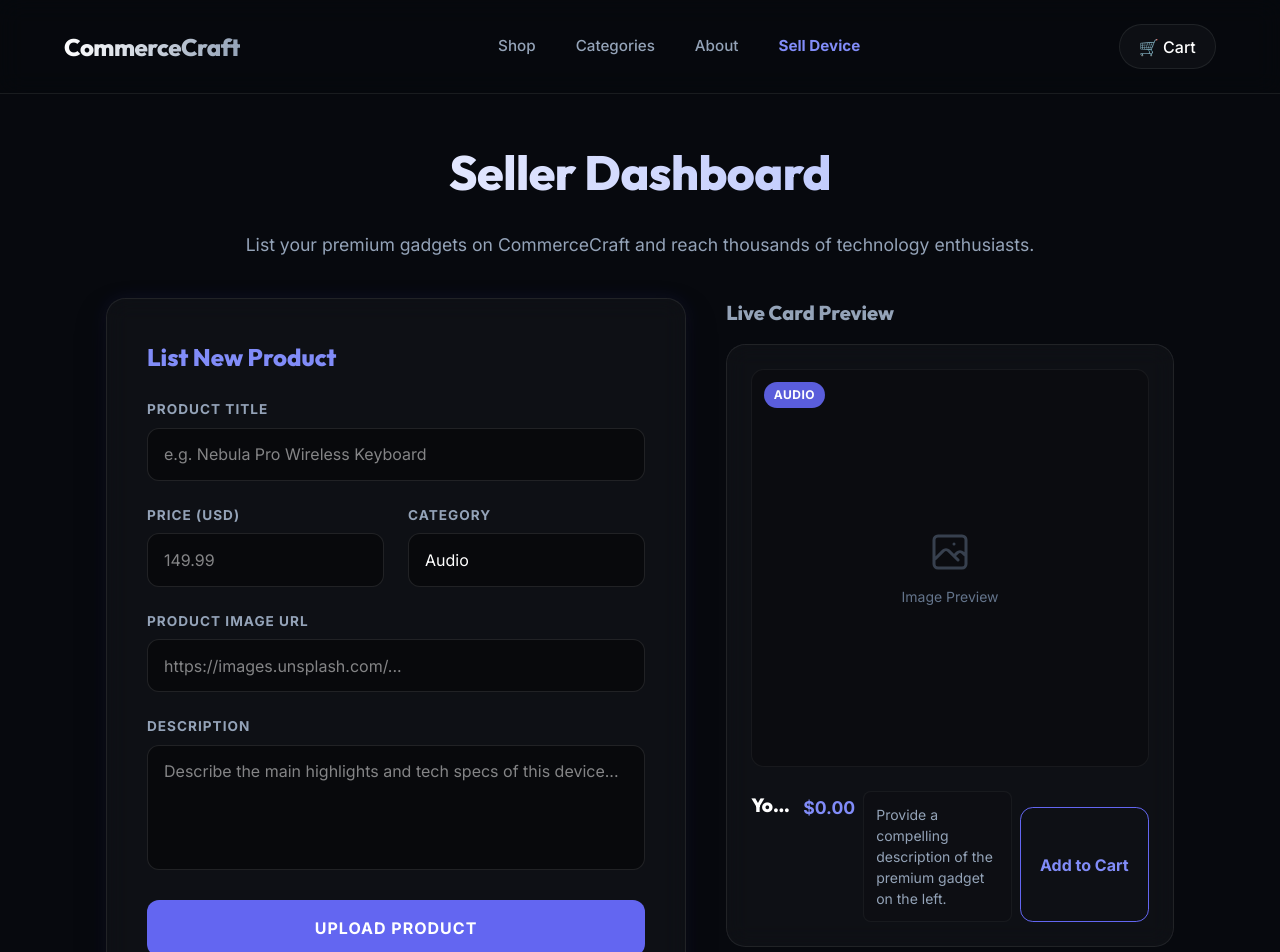
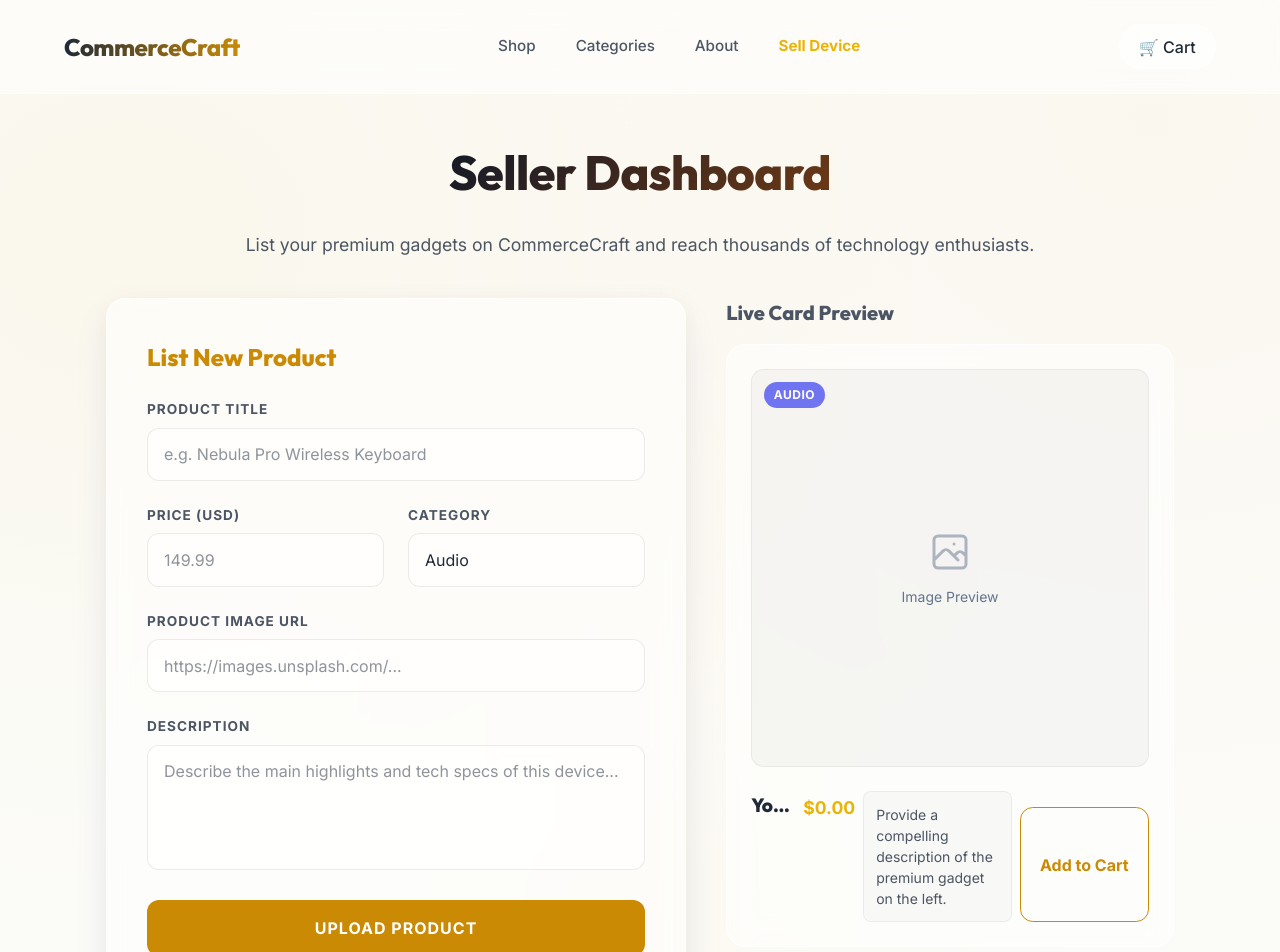
Before and after one commit to abdulrahman2202/CommerceCraft, a React (Vite) app in the folder frontend/ecommerce-app/: page /upload in a window 1280 px wide. Shown: the top 952 px of the page. Built offline with nearby package versions, Linux system fonts and the light colour scheme.

Commit message:
white and yellow theme is added

```diff
--- a/frontend/ecommerce-app/src/index.css
+++ b/frontend/ecommerce-app/src/index.css
@@ -1,14 +1,14 @@
 @import "tailwindcss";
 
 :root {
-    --bg-dark: #07090e;
-    --text-main: #f8fafc;
-    --text-muted: #94a3b8;
-    --accent: #6366f1;
-    --accent-light: #818cf8;
-    --accent-glow: rgba(99, 102, 241, 0.4);
-    --glass-bg: rgba(255, 255, 255, 0.03);
-    --glass-border: rgba(255, 255, 255, 0.08);
+    --bg-light: #fbfbf8;
+    --text-main: #1f2937;
+    --text-muted: #4b5563;
+    --accent: #ca8a04;
+    --accent-light: #eab308;
+    --accent-glow: rgba(234, 179, 8, 0.2);
+    --glass-bg: rgba(255, 255, 255, 0.55);
+    --glass-border: rgba(255, 255, 255, 0.7);
 }
 
 * {
@@ -18,11 +18,16 @@
 }
 
 body {
-    background-color: var(--bg-dark);
+    background-color: var(--bg-light);
+    background-image:
+        radial-gradient(at 10% 20%, rgba(234, 179, 8, 0.05) 0px, transparent 50%),
+        radial-gradient(at 90% 10%, rgba(245, 158, 11, 0.04) 0px, transparent 50%),
+        radial-gradient(at 50% 80%, rgba(251, 191, 36, 0.03) 0px, transparent 50%);
     color: var(--text-main);
     font-family: 'Inter', sans-serif;
     line-height: 1.5;
     overflow-x: hidden;
+    min-height: 100vh;
 }
 
 h1,
@@ -48,8 +53,8 @@ a {
     justify-content: space-between;
     align-items: center;
     padding: 1.5rem 4rem;
-    background: rgba(7, 9, 14, 0.7);
-    backdrop-filter: blur(12px);
+    background: rgba(255, 255, 255, 0.55);
+    backdrop-filter: blur(20px);
     border-bottom: 1px solid var(--glass-border);
     z-index: 1000;
     transition: all 0.3s ease;
@@ -59,7 +64,7 @@ a {
     font-size: 1.5rem;
     font-weight: 800;
     letter-spacing: -0.5px;
-    background: linear-gradient(90deg, #fff, #94a3b8);
+    background: linear-gradient(90deg, #1f2937, #ca8a04);
     -webkit-background-clip: text;
     background-clip: text;
     -webkit-text-fill-color: transparent;
@@ -87,7 +92,7 @@ a {
     border: 1px solid var(--glass-border);
     padding: 0.6rem 1.2rem;
     border-radius: 2rem;
-    color: white;
+    color: var(--text-main);
     font-weight: 500;
     cursor: pointer;
     transition: all 0.3s;
@@ -99,6 +104,7 @@ a {
 .cart-btn:hover {
     background: var(--accent);
     border-color: var(--accent);
+    color: white;
     box-shadow: 0 0 15px var(--accent-glow);
 }
 
@@ -122,7 +128,7 @@ a {
     transform: translateX(-50%);
     width: 600px;
     height: 600px;
-    background: radial-gradient(circle, var(--accent-glow) 0%, rgba(7, 9, 14, 0) 70%);
+    background: radial-gradient(circle, var(--accent-glow) 0%, rgba(255, 255, 255, 0) 70%);
     z-index: -1;
     border-radius: 50%;
     filter: blur(60px);
@@ -136,10 +142,10 @@ a {
 .hero-badge {
     display: inline-block;
     padding: 0.4rem 1rem;
-    background: rgba(99, 102, 241, 0.1);
-    border: 1px solid rgba(99, 102, 241, 0.2);
+    background: rgba(234, 179, 8, 0.12);
+    border: 1px solid rgba(234, 179, 8, 0.25);
     border-radius: 2rem;
-    color: var(--accent-light);
+    color: #b45309;
     font-size: 0.85rem;
     font-weight: 600;
     margin-bottom: 1.5rem;
@@ -152,7 +158,7 @@ a {
     font-weight: 800;
     line-height: 1.1;
     margin-bottom: 1.5rem;
-    background: linear-gradient(to right, #fff, #a5b4fc);
+    background: linear-gradient(135deg, #111827 30%, #b45309 100%);
     -webkit-background-clip: text;
     background-clip: text;
     -webkit-text-fill-color: transparent;
@@ -181,8 +187,9 @@ a {
 
 .hero-btn:hover {
     transform: translateY(-3px) scale(1.02);
-    box-shadow: 0 8px 30px rgba(99, 102, 241, 0.6);
+    box-shadow: 0 8px 30px rgba(202, 138, 4, 0.45);
     background: var(--accent-light);
+    color: #1f2937;
 }
 
 /* Products Section */
@@ -233,8 +240,8 @@ a {
 
 .product-card:hover {
     transform: translateY(-8px);
-    border-color: rgba(99, 102, 241, 0.3);
-    box-shadow: 0 15px 30px rgba(0, 0, 0, 0.4), 0 0 20px rgba(99, 102, 241, 0.1);
+    border-color: rgba(202, 138, 4, 0.4);
+    box-shadow: 0 15px 35px rgba(31, 38, 135, 0.08), 0 0 20px rgba(234, 179, 8, 0.1);
 }
 
 .product-card:hover::before {
@@ -244,7 +251,7 @@ a {
 .product-image {
     width: 100%;
     aspect-ratio: 1;
-    background: rgba(0, 0, 0, 0.2);
+    background: rgba(0, 0, 0, 0.03);
     border-radius: 0.8rem;
     margin-bottom: 1.5rem;
     display: flex;
@@ -289,7 +296,7 @@ a {
     padding: 0.8rem;
     background: transparent;
     border: 1px solid var(--accent);
-    color: var(--accent-light);
+    color: var(--accent);
     border-radius: 0.8rem;
     font-weight: 600;
     cursor: pointer;
@@ -303,6 +310,8 @@ a {
 
 .add-btn:hover {
     box-shadow: 0 0 15px var(--accent-glow);
+    background: var(--accent) !important;
+    color: white !important;
 }
 
 @keyframes fadeUp {
@@ -346,7 +355,7 @@ a {
     font-size: 3rem;
     font-weight: 800;
     margin-bottom: 1.5rem;
-    background: linear-gradient(to right, #fff, #a5b4fc);
+    background: linear-gradient(135deg, #111827 30%, #b45309 100%);
     -webkit-background-clip: text;
     background-clip: text;
     -webkit-text-fill-color: transparent;
@@ -359,11 +368,11 @@ a {
     border-radius: 1.2rem;
     padding: 2.5rem;
     backdrop-filter: blur(12px);
-    box-shadow: 0 15px 30px rgba(0, 0, 0, 0.4), 0 0 20px rgba(99, 102, 241, 0.1);
+    box-shadow: 0 15px 35px rgba(31, 38, 135, 0.08), 0 0 20px rgba(234, 179, 8, 0.05);
     max-width: 650px;
     margin: 1.5rem auto 0 auto;
     text-align: left;
-    color: #e2e8f0;
+    color: var(--text-main);
 }
 
 .categories-grid {
@@ -388,8 +397,8 @@ a {
 
 .category-card:hover {
     transform: translateY(-4px);
-    border-color: rgba(99, 102, 241, 0.3);
-    box-shadow: 0 10px 20px rgba(0, 0, 0, 0.3), 0 0 15px rgba(99, 102, 241, 0.1);
+    border-color: rgba(202, 138, 4, 0.3);
+    box-shadow: 0 15px 30px rgba(31, 38, 135, 0.08), 0 0 15px rgba(234, 179, 8, 0.08);
 }
 
 .upload-grid {
@@ -425,11 +434,11 @@ a {
 
 .form-input {
     width: 100%;
-    background: rgba(0, 0, 0, 0.4);
-    border: 1px solid rgba(255, 255, 255, 0.1);
+    background: rgba(255, 255, 255, 0.65);
+    border: 1px solid rgba(0, 0, 0, 0.08);
     border-radius: 0.75rem;
     padding: 0.85rem 1rem;
-    color: white;
+    color: var(--text-main);
     box-sizing: border-box;
     transition: all 0.2s;
 }
--- a/frontend/ecommerce-app/src/pages/Categories.jsx
+++ b/frontend/ecommerce-app/src/pages/Categories.jsx
@@ -14,7 +14,7 @@ function Categories() {
                 <div className="categories-grid">
                     {['Audio', 'Gaming', 'Wearables', 'Peripherals'].map((cat, idx) => (
                         <div key={idx} className="category-card">
-                            <h3 style={{ color: '#fff', fontSize: '1.25rem', fontWeight: 700 }}>
+                            <h3 style={{ color: 'var(--text-main)', fontSize: '1.25rem', fontWeight: 700 }}>
                                 {cat}
                             </h3>
                         </div>
--- a/frontend/ecommerce-app/src/pages/UploadProduct.jsx
+++ b/frontend/ecommerce-app/src/pages/UploadProduct.jsx
@@ -53,7 +53,7 @@ function UploadProduct() {
                 <div className="upload-grid">
                     {/* Left Form Box */}
                     <div className="premium-card" style={{ margin: '0', width: '100%', maxWidth: 'none' }}>
-                        <h2 style={{ fontSize: '1.5rem', fontWeight: 700, color: 'var(--accent-light)', marginBottom: '1.5rem' }}>List New Product</h2>
+                        <h2 style={{ fontSize: '1.5rem', fontWeight: 700, color: 'var(--accent)', marginBottom: '1.5rem' }}>List New Product</h2>
 
                         {successMessage && (
                             <div style={{ marginBottom: '1.5rem', padding: '1rem', borderRadius: '0.75rem', background: 'rgba(99, 102, 241, 0.1)', border: '1px solid rgba(99, 102, 241, 0.2)', color: 'var(--accent-light)', fontSize: '0.9rem' }}>
@@ -149,7 +149,7 @@ function UploadProduct() {
                     <div style={{ position: 'sticky', top: '9rem' }}>
                         <h2 style={{ fontSize: '1.25rem', fontWeight: 650, color: 'var(--text-muted)', marginBottom: '1rem' }}>Live Card Preview</h2>
                         <div className="category-card" style={{ textAlign: 'left', padding: '1.5rem', width: '100%', maxWidth: 'none', cursor: 'default' }}>
-                            <div style={{ width: '100%', aspectRatio: '1', background: 'rgba(0, 0, 0, 0.2)', border: '1px solid rgba(255, 255, 255, 0.05)', borderRadius: '0.8rem', marginBottom: '1.5rem', overflow: 'hidden', display: 'flex', alignItems: 'center', justifyContent: 'center', position: 'relative' }}>
+                            <div style={{ width: '100%', aspectRatio: '1', background: 'rgba(0, 0, 0, 0.03)', border: '1px solid rgba(0, 0, 0, 0.05)', borderRadius: '0.8rem', marginBottom: '1.5rem', overflow: 'hidden', display: 'flex', alignItems: 'center', justifyContent: 'center', position: 'relative' }}>
                                 {formData.image ? (
                                     <img
                                         src={formData.image}
@@ -174,13 +174,13 @@ function UploadProduct() {
                             </div>
 
                             <div style={{ display: 'flex', flexDirection: 'col', gap: '0.5rem' }}>
-                                <h3 style={{ fontSize: '1.2rem', fontWeight: 650, color: 'white', margin: '0', whiteSpace: 'nowrap', overflow: 'hidden', textOverflow: 'ellipsis' }}>
+                                <h3 style={{ fontSize: '1.2rem', fontWeight: 650, color: 'var(--text-main)', margin: '0', whiteSpace: 'nowrap', overflow: 'hidden', textOverflow: 'ellipsis' }}>
                                     {formData.title || 'Your Product Title'}
                                 </h3>
                                 <p style={{ color: 'var(--accent-light)', fontSize: '1.1rem', fontWeight: 600, margin: '0.25rem 0 0.75rem 0' }}>
                                     ${formData.price ? parseFloat(formData.price).toFixed(2) : '0.00'}
                                 </p>
-                                <p style={{ color: 'var(--text-muted)', fontSize: '0.875rem', lineHeight: '1.5', background: 'rgba(0, 0, 0, 0.1)', padding: '0.75rem', borderRadius: '0.5rem', border: '1px solid rgba(255, 255, 255, 0.05)', minHeight: '76px', margin: '0' }}>
+                                <p style={{ color: 'var(--text-muted)', fontSize: '0.875rem', lineHeight: '1.5', background: 'rgba(0, 0, 0, 0.02)', padding: '0.75rem', borderRadius: '0.5rem', border: '1px solid rgba(0, 0, 0, 0.05)', minHeight: '76px', margin: '0' }}>
                                     {formData.description || 'Provide a compelling description of the premium gadget on the left.'}
                                 </p>
                                 <button className="add-btn" style={{ width: '100%', marginTop: '1rem', cursor: 'not-allowed' }} disabled>
```
